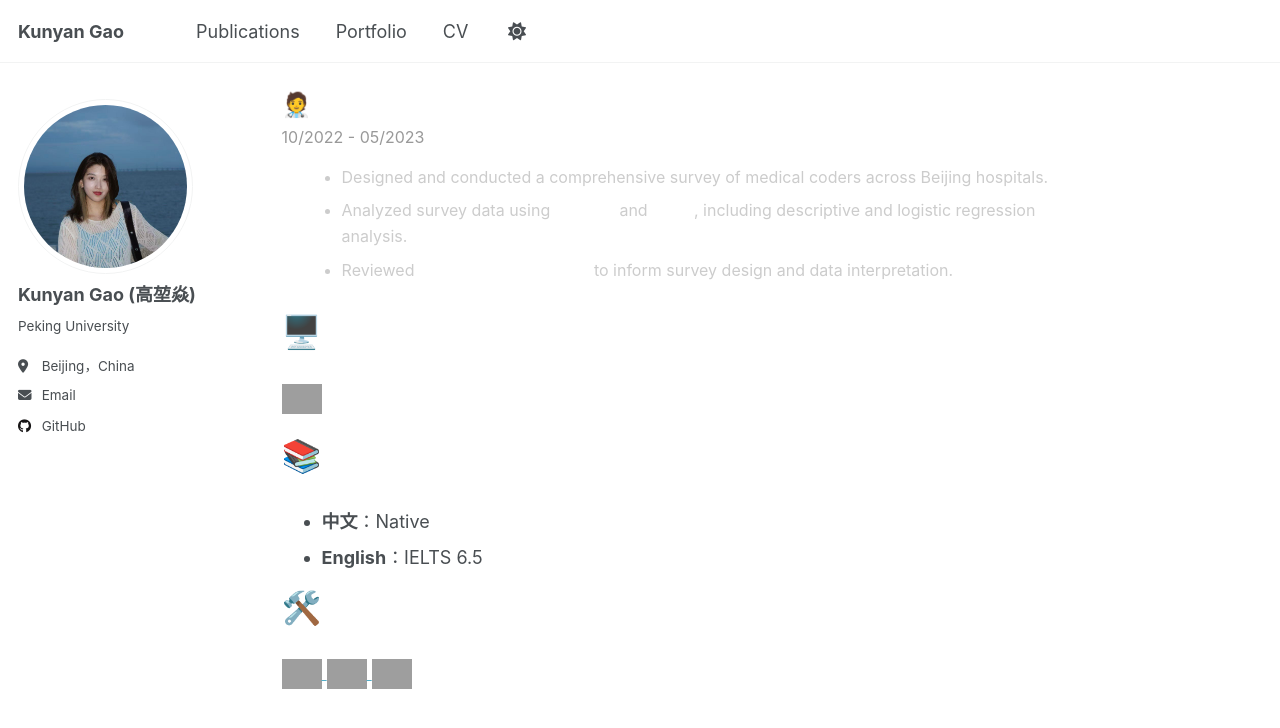
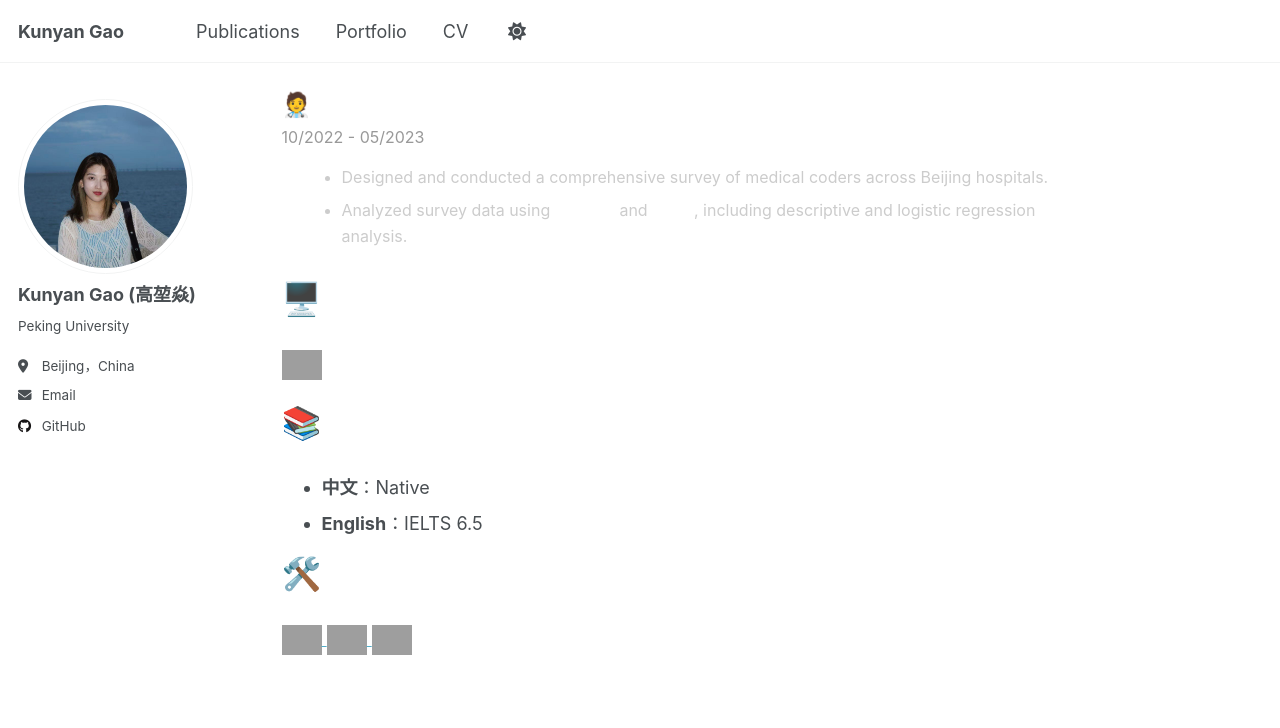
Before and after one commit to Alissa0106/Alissa0106.github.io, a Jekyll site: the page built from _pages/about.md, in a window 1280 px wide and 900 px high, scrolled down 1123 px. Shown: the top 728 px of the window. Built offline with Jekyll 4.4.1, drawn with Linux system fonts in a browser that asks for light colours; a script that is not in the unit is left out; grey boxes are pictures that could not be loaded.

Commit message:
Update about.md

```diff
--- a/_pages/about.md
+++ b/_pages/about.md
@@ -51,7 +51,6 @@ redirect_from:
   <ul style="font-size: 16px; color: #cccccc; line-height: 1.6; margin-left: 20px;">
     <li>Designed and conducted a comprehensive survey of medical coders across Beijing hospitals.</li>
     <li>Analyzed survey data using <strong style="color: #ffffff;">EpiData</strong> and <strong style="color: #ffffff;">SPSS</strong>, including descriptive and logistic regression analysis.</li>
-    <li>Reviewed <strong style="color: #ffffff;">50+ scholarly articles</strong> to inform survey design and data interpretation.</li>
   </ul>
 </div>
 
```
